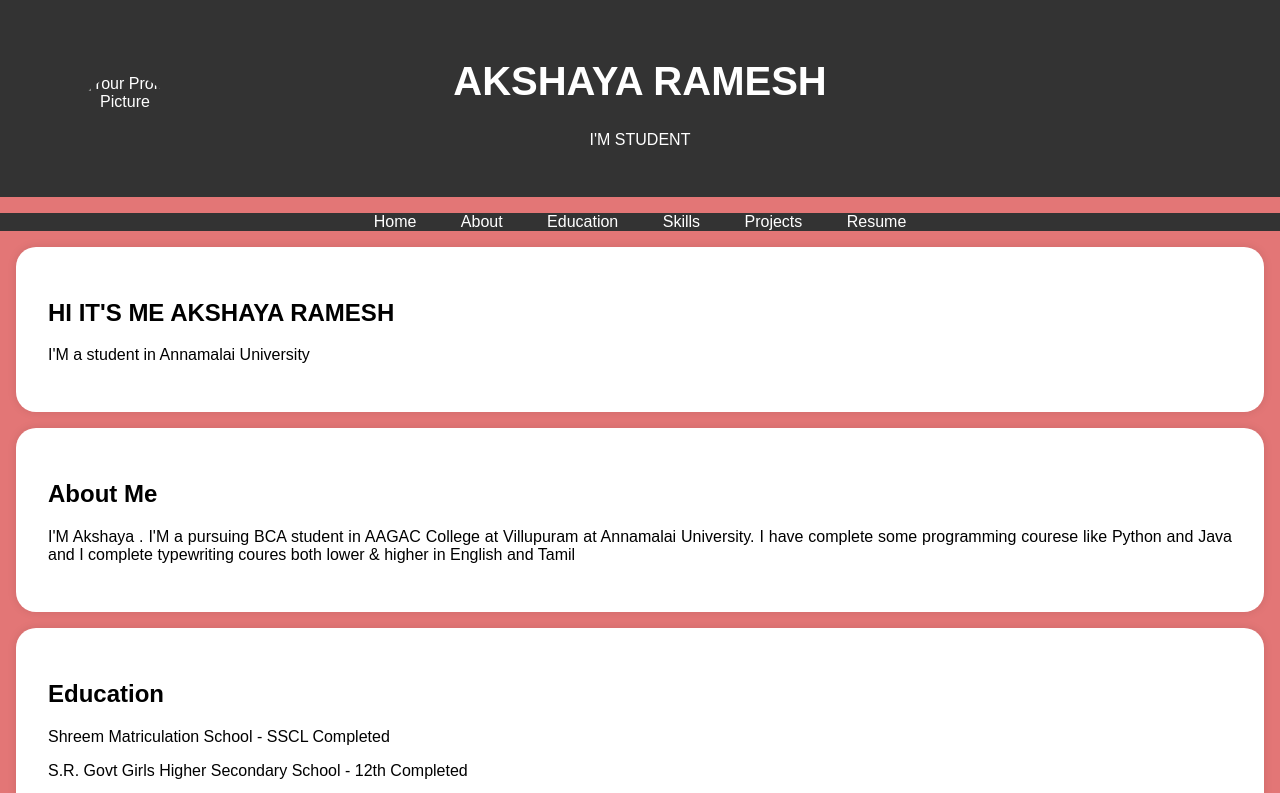
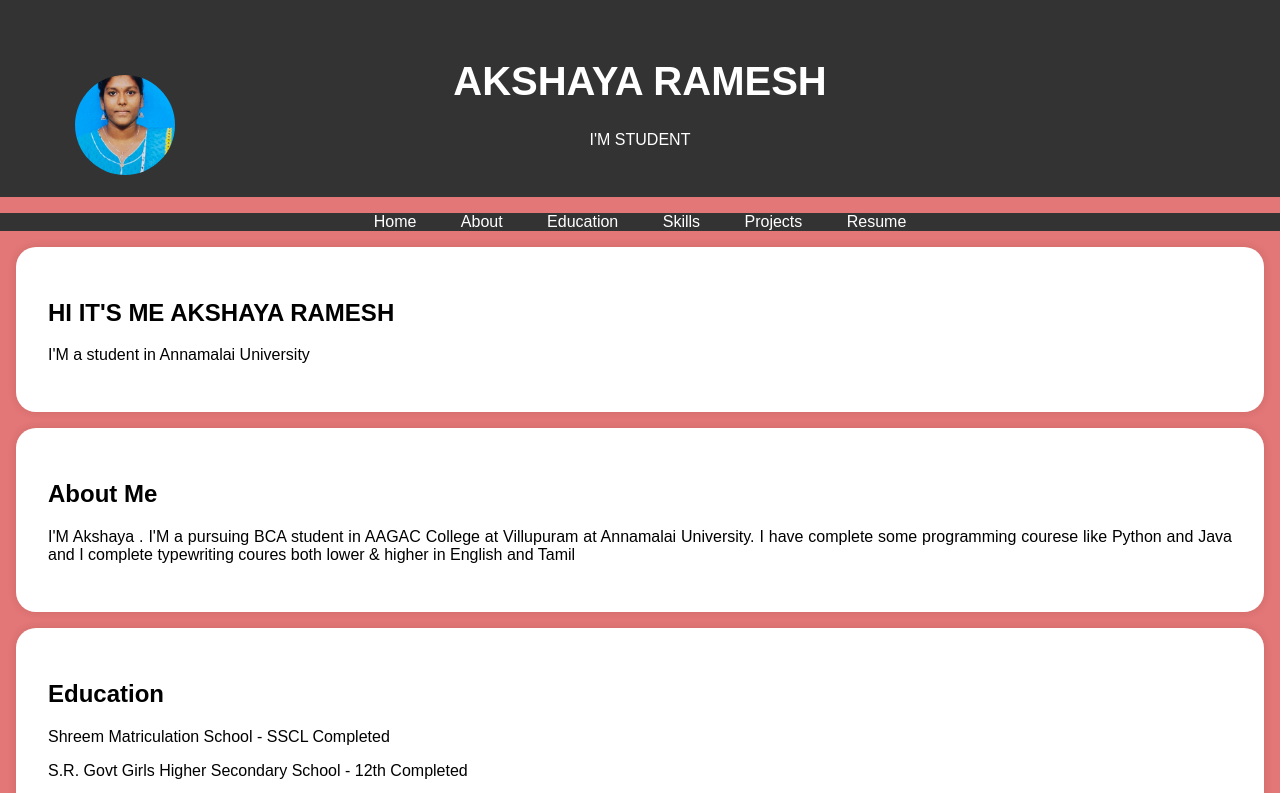
Before and after one commit to Akshayaramesh14/Akshayathiru, a plain HTML site: page index.html in a window 1280 px wide. Shown: the top 793 px of the page. Drawn offline with Linux system fonts and the light colour scheme.

Commit message:
Update index.html

```diff
--- a/index.html
+++ b/index.html
@@ -118,7 +118,7 @@
     <header>
         <div class="header-content">
             <!-- Add your profile picture here -->
-            <img src="C:\Users\ELCOT\Downloads\Akshaya.jpeg" alt="Your Profile Picture" class="profile-picture">
+            <img src=".\profile pic.jpeg" alt="Your Profile Picture" class="profile-picture">
             <h1>AKSHAYA RAMESH</h1>
             <p> I'M STUDENT</p>
         </div>
```
